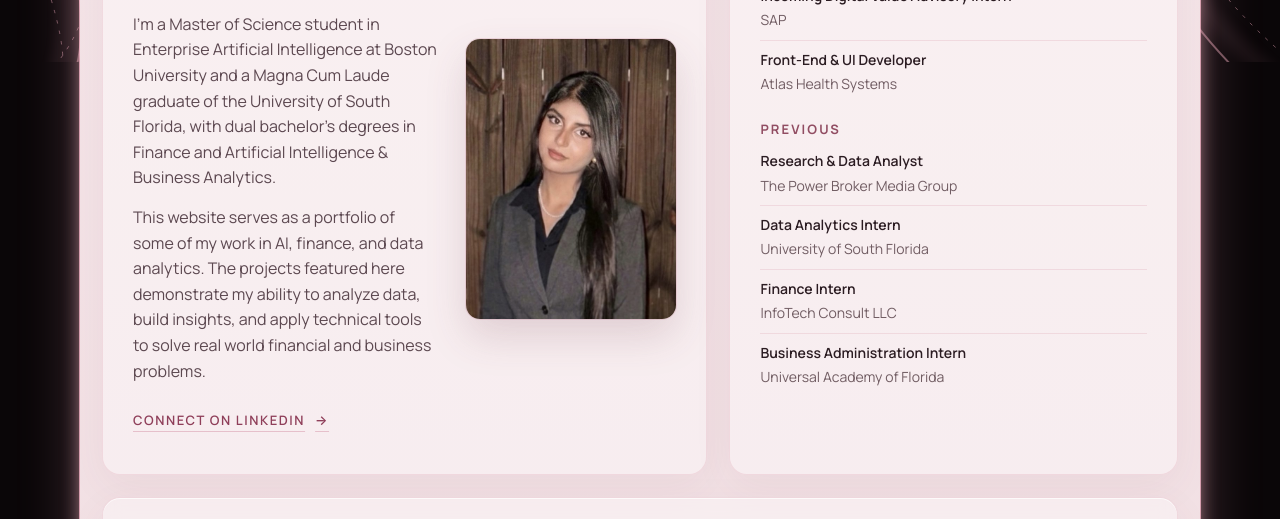
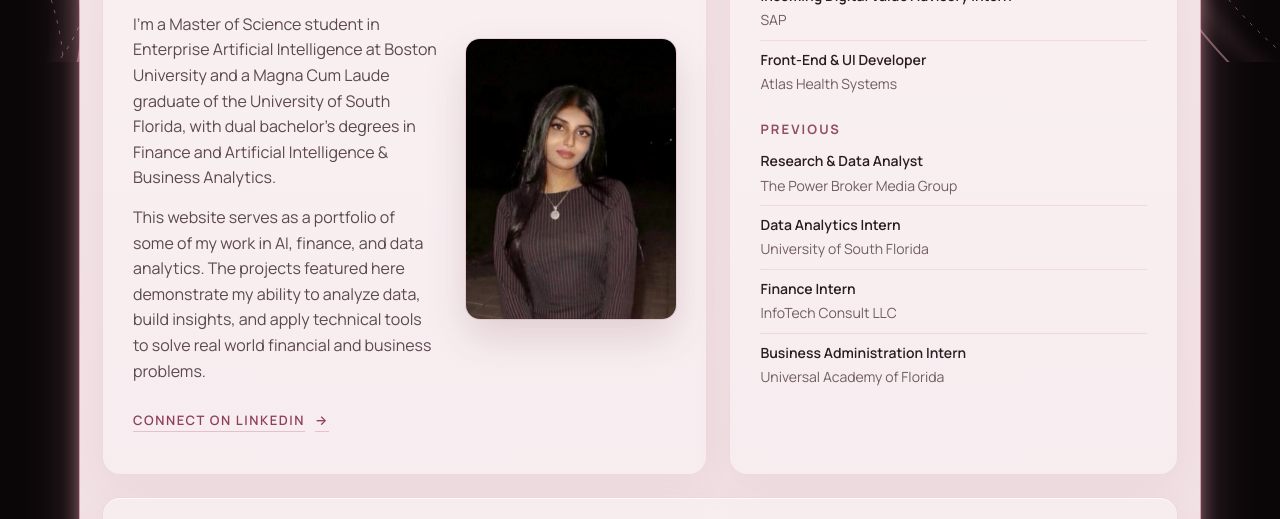
Before and after one commit to aishanomani/aishanomani.github.io, a plain HTML site: page index.html in a window 1280 px wide. Shown: the part 738-1257 px from the top of the page. Drawn offline with nearby package versions, Linux system fonts and the light colour scheme.

Commit message:
Update homepage portrait

```diff
--- a/index.html
+++ b/index.html
@@ -87,7 +87,7 @@
         <p>This website serves as a portfolio of some of my work in AI, finance, and data analytics. The projects featured here demonstrate my ability to analyze data, build insights, and apply technical tools to solve real world financial and business problems.</p>
         <a class="link" href="https://linkedin.com/in/aisha-nomani" target="_blank" rel="noopener">Connect on LinkedIn <span class="arrow">→</span></a>
       </div>
-      <img class="portrait" src="img/aisha-portrait.jpg" alt="Portrait of Aisha Nomani" width="600" height="794" loading="lazy">
+      <img class="portrait" src="img/image2.jpg" alt="Portrait of Aisha Nomani" width="1179" height="746" loading="lazy">
     </div>
   </section>
   <section class="panel" aria-labelledby="experience-h">
```
Also changed, not shown: img/image2.jpg (added).
